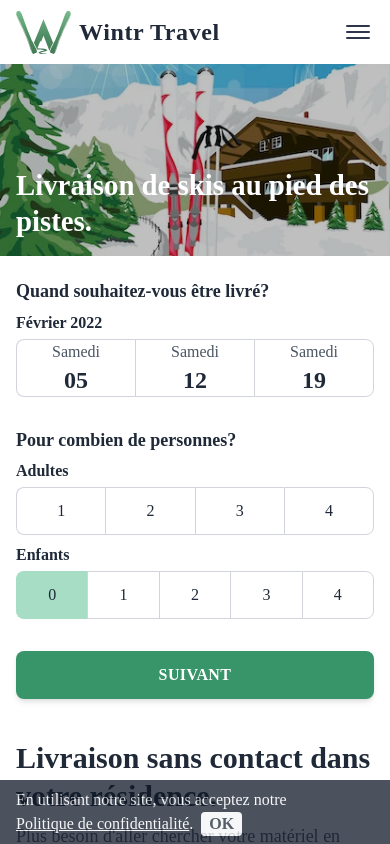
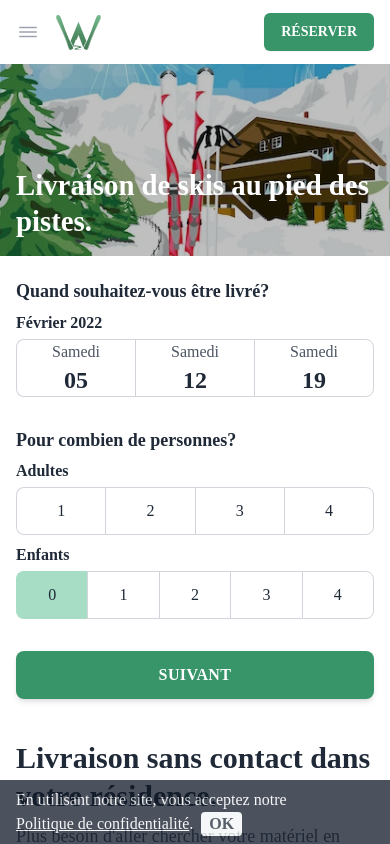
Before and after one commit to MLerasle/wintr-travel, a Next.js app: page / in a window 390 px wide. Shown: the top 844 px of the page. Built offline with nearby package versions, Linux system fonts and the light colour scheme; no server answers; a web font is replaced by a local one.

Commit message:
Nicer navbar

```diff
--- a/components/Layout/Layout.js
+++ b/components/Layout/Layout.js
@@ -4,7 +4,7 @@ import CookieBanner from '@/UI/CookieBanner';
 
 const Layout = (props) => (
   <>
-    {!props.withoutNavbar && <Navbar classes="bg-white" />}
+    <Navbar />
     <main>{props.children}</main>
     <Footer />
     {/* Ensures that localStorage is available to render the cookie banner */}
--- a/components/Layout/Navbar/NavItems.js
+++ /dev/null
@@ -1,91 +0,0 @@
-import Link from 'next/link';
-
-const NavItems = (props) => {
-  const sections = [
-    {
-      name: '',
-      key: 'cta',
-      links: [
-        {
-          label: 'Réserver',
-          href: '/',
-        },
-      ],
-    },
-    {
-      name: '',
-      key: 'main',
-      links: [
-        // {
-        //   label: 'Notre offre',
-        //   href: '/offer',
-        // },
-        {
-          label: 'Guide des Tailles',
-          href: '/sizes',
-        },
-        {
-          label: 'Tarif',
-          href: '/prices',
-        },
-        {
-          label: 'FAQ',
-          href: '/faq',
-        },
-      ],
-    },
-    {
-      name: 'Mentions légales',
-      key: 'legal',
-      links: [
-        { label: 'Confidentialité', href: '/privacy' },
-        // { label: 'CGV', href: '/terms' },
-      ],
-    },
-  ];
-
-  const navItemClicked = () => {
-    if (props.onItemClick) {
-      props.onItemClick();
-    }
-  };
-
-  return (
-    <div className={`pb-2 md:flex md:p-0`}>
-      {sections.map(({ name, key, links }) => (
-        <div className="md:flex md:items-center" key={key}>
-          <div
-            className={`md:hidden py-2 px-4 uppercase tracking-wide text-sm text-gray-600 ${
-              key === 'cta' ? '' : 'mt-4'
-            }`}
-          >
-            {name}
-          </div>
-          {links.map(({ label, href }) => (
-            <Link href={href} prefetch={false} key={`nav-link-${label}`}>
-              {key === 'cta' ? (
-                <a
-                  className="block px-6 py-3 md:py-2 text-white bg-primary-green tracking-wide uppercase md:rounded-lg transition duration-300 ease-in-out hover:opacity-90 cursor-pointer md:mr-1"
-                  onClick={navItemClicked}
-                >
-                  {label}
-                </a>
-              ) : (
-                <a
-                  className={`block px-6 py-3 border-b bg-white border-gray-300 tracking-wide transition duration-300 ease-in-out hover:text-primary-green md:hover:text-primary-green md:bg-transparent md:text-md md:text-gray-800 md:border-b-0 md:mt-0 lg:ml-2 md:px-2 cursor-pointer ${
-                    key === 'legal' ? 'md:hidden' : ''
-                  }`}
-                  onClick={navItemClicked}
-                >
-                  {label}
-                </a>
-              )}
-            </Link>
-          ))}
-        </div>
-      ))}
-    </div>
-  );
-};
-
-export default NavItems;
--- /dev/null
+++ b/components/Layout/Navbar/NavLink.js
@@ -0,0 +1,14 @@
+import Link from 'next/link';
+
+const NavLink = ({ title, href, className, onClick }) => (
+  <Link href={href}>
+    <a
+      className={`border-transparent text-gray-500 hover:border-gray-300 hover:text-gray-700 ${className} font-medium`}
+      onClick={onClick}
+    >
+      {title}
+    </a>
+  </Link>
+);
+
+export default NavLink;
--- /dev/null
+++ b/components/Layout/Navbar/NavLinks.js
@@ -0,0 +1,42 @@
+import Navlink from '@/Layout/Navbar/NavLink';
+
+const NavLinks = ({ device, onLinkClicked }) => {
+  const links = [
+    { title: 'Tarif', href: '/prices' },
+    { title: 'Guide des tailles', href: '/sizes' },
+    { title: 'FAQ', href: '/faq' },
+  ];
+
+  if (device === 'mobile') {
+    return (
+      <div className="md:hidden" id="mobile-menu">
+        <div className="pt-2 pb-3 space-y-1">
+          {links.map((link) => (
+            <Navlink
+              key={link.title}
+              title={link.title}
+              href={link.href}
+              className="hover:bg-gray-50 block pl-3 pr-4 py-2 border-l-4 text-base sm:pl-5 sm:pr-6"
+              onClick={onLinkClicked}
+            />
+          ))}
+        </div>
+      </div>
+    );
+  }
+
+  return (
+    <div className="hidden md:ml-6 md:flex md:space-x-8">
+      {links.map((link) => (
+        <Navlink
+          key={link.title}
+          title={link.title}
+          href={link.href}
+          className="inline-flex items-center px-1 pt-1 border-b-2"
+        />
+      ))}
+    </div>
+  );
+};
+
+export default NavLinks;
--- a/components/Layout/Navbar/index.js
+++ b/components/Layout/Navbar/index.js
@@ -1,56 +1,79 @@
 import { useState } from 'react';
 import Link from 'next/link';
 import Image from 'next/image';
+import { Transition } from '@headlessui/react';
 import { IconContext } from 'react-icons';
-import { IoMenuOutline } from 'react-icons/io5';
+import { IoMenuOutline, IoCloseOutline } from 'react-icons/io5';
 
-import SideDrawer from '@/UI/SideDrawer';
-import NavItems from './NavItems';
+import NavLinks from './NavLinks';
 
-const Nav = (props) => {
-  const [isMenuOpen, setIsMenuOpen] = useState(false);
+const Nav = () => {
+  const [isMenuOpened, setIsMenuOpened] = useState(false);
 
-  const toggleIsMenuOpen = () => {
-    setIsMenuOpen(!isMenuOpen);
+  const toggleIsMenuOpened = () => {
+    setIsMenuOpened(!isMenuOpened);
   };
 
   return (
-    <nav
-      className={`shadow md:flex md:justify-center md:items-center px-4 md:py-3 h-16 ${props.classes}`}
+    <nav className="bg-white shadow">
+      <div className="max-w-7xl mx-auto px-4 sm:px-6 lg:px-8">
+        <div className="flex justify-between h-16">
+          <div className="flex">
+            <div className="-ml-2 mr-2 flex items-center md:hidden">
+              <button
+                type="button"
+                className="inline-flex items-center justify-center p-2 rounded-md text-gray-400 hover:text-gray-500 hover:bg-gray-100 focus:outline-none focus:ring-2 focus:ring-inset focus:ring-primary-green"
+                aria-controls="mobile-menu"
+                aria-expanded="false"
               >
-      <div className="flex items-center justify-between lg:px-0 py-3 w-full h-full max-w-screen-xl">
-        <div className="text-gray-800 font-bold text-2xl tracking-wide">
+                <span className="sr-only">Open main menu</span>
+                <IconContext.Provider value={{ className: 'h-6 w-6' }}>
+                  <div onClick={toggleIsMenuOpened}>
+                    {isMenuOpened ? <IoCloseOutline /> : <IoMenuOutline />}
+                  </div>
+                </IconContext.Provider>
+              </button>
+            </div>
+            <div className="flex-shrink-0 flex items-center">
               <Link href="/">
                 <a className="flex items-center">
                   <Image
                     src="/images/logo.svg"
                     alt="Logo Wintr Travel"
                     loading="eager"
-                width={55}
-                height={55}
+                    width={45}
+                    height={45}
                   />
-              <span className="ml-2">Wintr Travel</span>
+                  <span className="hidden lg:block text-gray-800 font-bold text-xl tracking-wide ml-2">
+                    Wintr Travel
+                  </span>
                 </a>
               </Link>
             </div>
-        <div className="md:hidden flex items-center">
-          <IconContext.Provider
-            value={{
-              color: '#2d3748',
-              size: '2rem',
-              className: 'cursor-pointer',
-            }}
-          >
-            <div onClick={toggleIsMenuOpen}>
-              <IoMenuOutline />
+            <NavLinks device="desktop" />
           </div>
-          </IconContext.Provider>
-          <SideDrawer open={isMenuOpen} closed={toggleIsMenuOpen} />
-        </div>
-        <div className="hidden md:block">
-          <NavItems />
+          <div className="flex items-center">
+            <div className="flex-shrink-0">
+              <Link href="/">
+                <a className="relative inline-flex items-center px-4 py-2 border border-transparent text-sm font-semibold uppercase rounded-md text-white bg-primary-green shadow-sm hover:opacity-90 focus:outline-none focus:ring-2 focus:ring-offset-2 focus:ring-primary-green">
+                  Réserver
+                </a>
+              </Link>
             </div>
           </div>
+        </div>
+      </div>
+      <Transition
+        show={isMenuOpened}
+        enter="transition ease-out duration-200"
+        enterFrom="opacity-0 translate-y-1"
+        enterTo="opacity-100 translate-y-0"
+        leave="transition ease-in duration-150"
+        leaveFrom="opacity-100 translate-y-0"
+        leaveTo="opacity-0 translate-y-1"
+      >
+        <NavLinks device="mobile" onLinkClicked={toggleIsMenuOpened} />
+      </Transition>
     </nav>
   );
 };
--- a/components/UI/SideDrawer.js
+++ /dev/null
@@ -1,34 +0,0 @@
-import { IconContext } from 'react-icons';
-import { IoCloseOutline } from 'react-icons/io5';
-
-import NavItems from '@/Layout/Navbar/NavItems';
-import Backdrop from '@/UI/Backdrop';
-
-const SideDrawer = (props) => (
-  <>
-    <Backdrop show={props.open} clicked={props.closed} />
-    <div
-      className={`fixed w-56 max-w-5xl h-full right-0 top-0 z-200 bg-gray-100 transition-transform duration-300 ease-in-out transform ${
-        props.open ? 'translate-x-0' : 'translate-x-full'
-      } md:hidden`}
-    >
-      <nav>
-        <header className="flex justify-end items-center h-16 px-4">
-          <IconContext.Provider
-            value={{
-              color: '#2d3748',
-              size: '2rem',
-              className: 'cursor-pointer',
-            }}
-          >
-            <div onClick={props.closed}>
-              <IoCloseOutline />
-            </div>
-          </IconContext.Provider>
-        </header>
-        <NavItems onItemClick={props.closed} />
-      </nav>
-    </div>
-  </>
-);
-export default SideDrawer;
--- a/package.json
+++ b/package.json
@@ -12,6 +12,7 @@
   "dependencies": {
     "@google-cloud/firestore": "^4.9.8",
     "@google-cloud/pubsub": "^2.10.0",
+    "@headlessui/react": "^0.3.1",
     "@sentry/browser": "^6.2.3",
     "@sentry/node": "^6.2.3",
     "@sentry/webpack-plugin": "^1.14.2",
```
Also changed, not shown: 1 other file (tests, documents, lock files or other folders). Lines whose indentation alone changed are shown as unchanged.
